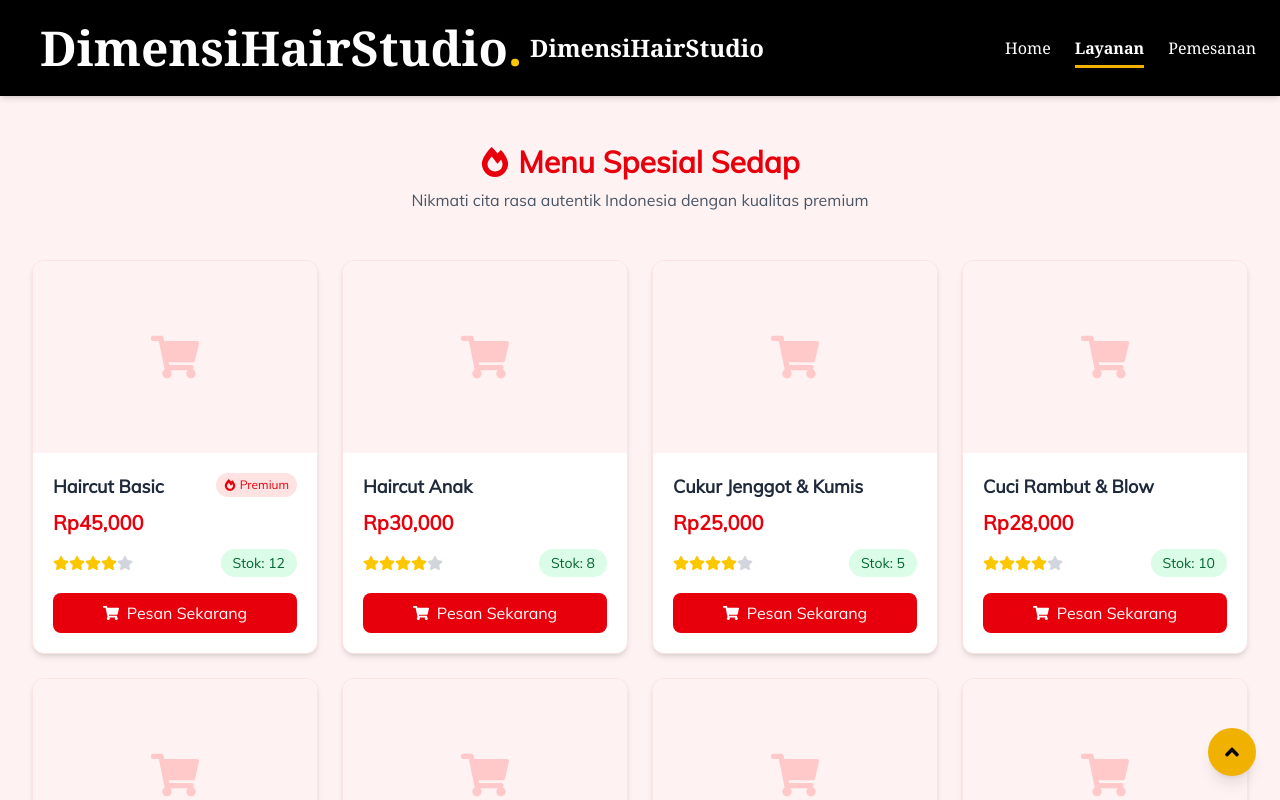
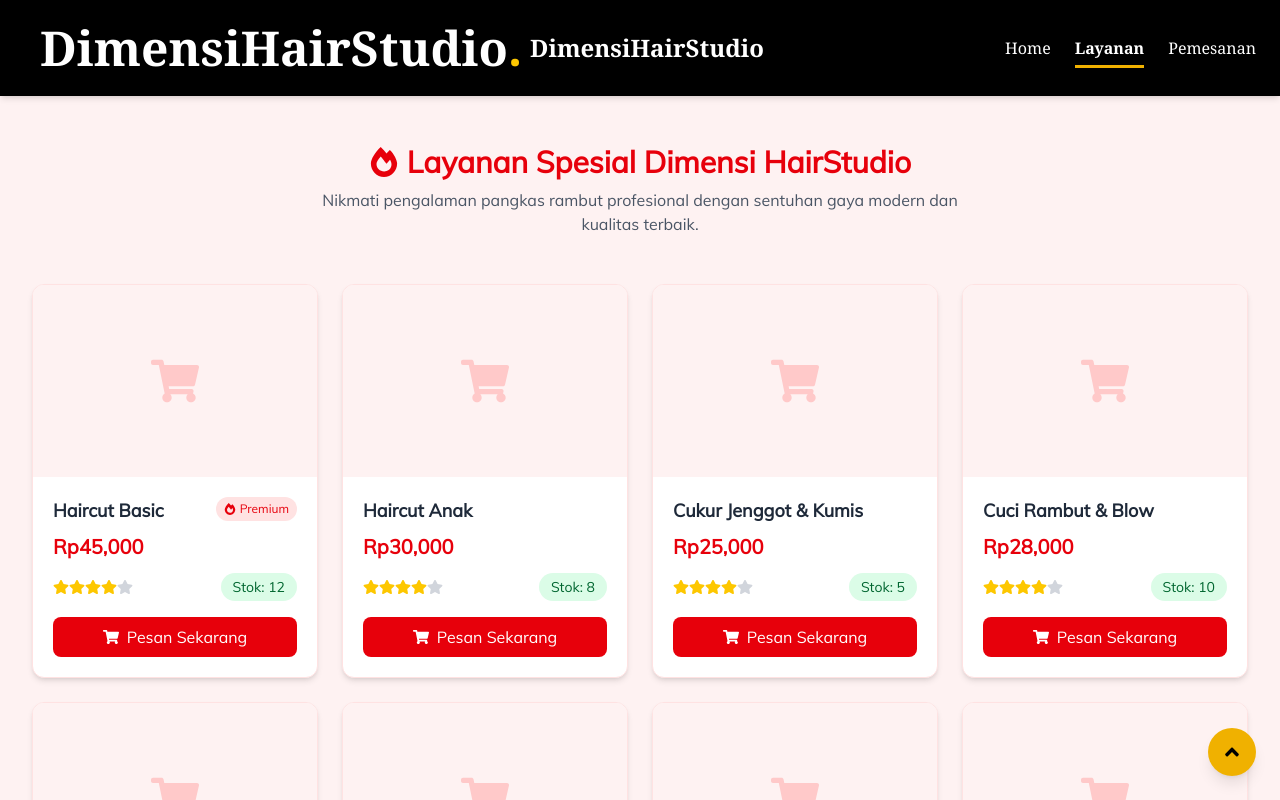
Before and after one commit to andikasyhd/DimensiHairStudio, a React (Vite) app: page /produktampil in a window 1280 px wide. Shown: the top 800 px of the page. Built offline with nearby package versions, Linux system fonts and the light colour scheme.

Commit message:
perbaiki judul halaman layanan

```diff
--- a/src/pages/Guest/Herosection.jsx
+++ b/src/pages/Guest/Herosection.jsx
@@ -16,7 +16,7 @@ export default function Herosection() {
         {/* Gambar kanan */}
         <div className="flex justify-center md:justify-end">
           <img
-            src="/img/makanan.jpg" // Ganti dengan gambar salon jika tersedia
+            src="/img/makanan.jpg"
             alt="DimensiHairStudio Interior"
             className="w-full max-w-md rounded-xl shadow-2xl object-cover border border-gray-700"
             loading="lazy"
--- a/src/pages/Guest/Produk.jsx
+++ b/src/pages/Guest/Produk.jsx
@@ -11,7 +11,7 @@ export default function Produk() {
         <div className="text-center md:text-left mb-10">
           <h2 className="text-3xl md:text-4xl font-bold text-white">
             Layanan <span className="text-emerald-400">Unggulan</span>
-          </h2>
+          </h2>Menu
           <p className="text-gray-300 mt-2">
             Rangkaian layanan terbaik untuk tampilan rambut yang menawan di DimensiHairStudio.
           </p>
--- a/src/pages/Guest/ProdukTampil.jsx
+++ b/src/pages/Guest/ProdukTampil.jsx
@@ -29,10 +29,10 @@ export default function ProdukTampil() {
       <div className="max-w-7xl mx-auto">
         <div className="text-center mb-12">
           <h2 className="text-3xl font-bold text-red-600 mb-2 flex items-center justify-center gap-2">
-            <FaFireAlt /> Menu Spesial Sedap
+            <FaFireAlt /> Layanan Spesial Dimensi HairStudio
           </h2>
           <p className="text-gray-600 max-w-2xl mx-auto">
-            Nikmati cita rasa autentik Indonesia dengan kualitas premium
+            Nikmati pengalaman pangkas rambut profesional dengan sentuhan gaya modern dan kualitas terbaik.
           </p>
         </div>
 
```
